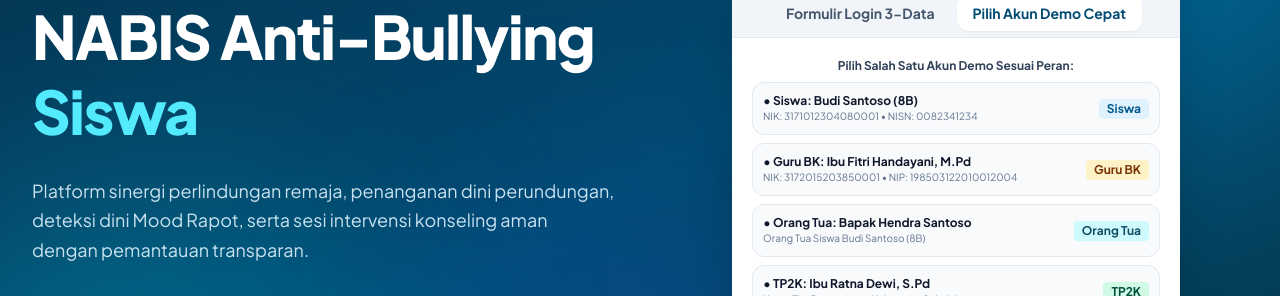
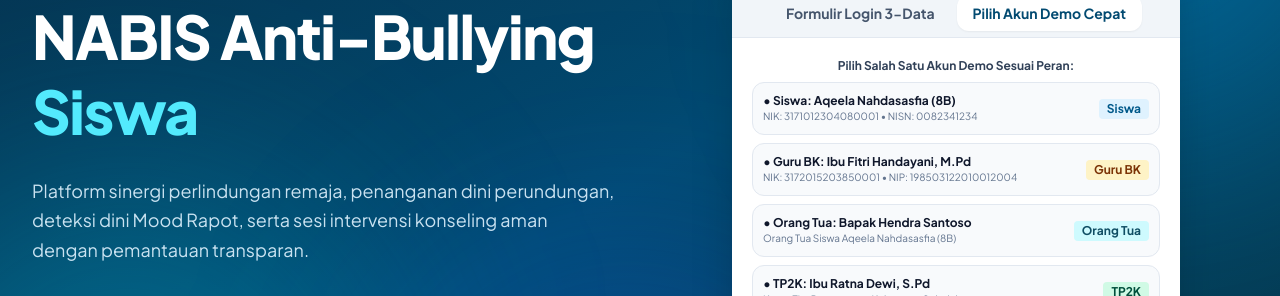
Before and after one commit to Shafw00n/nabis, a React (Vite) app: page / in a window 1280 px wide. Both pictures are taken after a click on the button "Pilih Akun Demo Cepat". Shown: the part 224-520 px from the top of the page. Built offline with nearby package versions, Linux system fonts and the light colour scheme.

Commit message:
feat: rename student Budi Santoso to Aqeela Nahdasasfia and remove avatar

```diff
--- a/src/components/AiCounselingModal.tsx
+++ b/src/components/AiCounselingModal.tsx
@@ -32,7 +32,7 @@ export const AiCounselingModal: React.FC<AiCounselingModalProps> = ({
   isOpen,
   onClose,
   onOpenLaporModal,
-  studentName = 'Budi Santoso'
+  studentName = 'Aqeela Nahdasasfia'
 }) => {
   const [activeTab, setActiveTab] = useState<'chat' | 'contacts' | 'prescriptions'>('chat');
 
--- a/src/components/HeroSection.tsx
+++ b/src/components/HeroSection.tsx
@@ -31,7 +31,7 @@ export const HeroSection: React.FC<HeroSectionProps> = ({
             <span>Zona Bebas Bullying • SMP Negeri 1 NABIS</span>
           </div>
           <h1 className="text-2xl sm:text-3xl lg:text-4xl font-extrabold tracking-tight text-white leading-tight">
-            Selamat Datang, <span className="text-cyan-300">Budi!</span>
+            Selamat Datang, <span className="text-cyan-300">Aqeela!</span>
           </h1>
           <p className="mt-2 text-sky-100 text-sm sm:text-base leading-relaxed">
             Kamu berhak belajar dan berkembang dalam lingkungan yang aman, dihargai, dan penuh kedamaian. Mari saling jaga & rangkul sesama teman.
--- a/src/components/LaporAkuModal.tsx
+++ b/src/components/LaporAkuModal.tsx
@@ -23,7 +23,7 @@ export const LaporAkuModal: React.FC<LaporAkuModalProps> = ({
   const [location, setLocation] = useState('');
   const [description, setDescription] = useState('');
   const [isAnonymous, setIsAnonymous] = useState(true);
-  const [reporterName, setReporterName] = useState('Budi Santoso');
+  const [reporterName, setReporterName] = useState('Aqeela Nahdasasfia');
   const [witnesses, setWitnesses] = useState('');
   const [hasEvidence, setHasEvidence] = useState(false);
   const [submittedSuccess, setSubmittedSuccess] = useState(false);
--- a/src/components/LoginView.tsx
+++ b/src/components/LoginView.tsx
@@ -76,12 +76,12 @@ export const LoginView: React.FC<LoginViewProps> = ({ onLogin }) => {
         userToLogin = found || {
           id: `stu-${Date.now()}`,
           role: 'student',
-          name: 'Budi Santoso',
+          name: 'Aqeela Nahdasasfia',
           nik: nik.trim(),
           nisn: dynamicId.trim(),
           className: '8B',
           schoolName: 'SMP Nusantara Jakarta',
-          avatarUrl: 'https://images.unsplash.com/photo-1539571696357-5a69c17a67c6?auto=format&fit=crop&w=200&q=80',
+          avatarUrl: '',
           streakDays: 5
         };
       } else if (selectedRole === 'teacher') {
@@ -104,7 +104,7 @@ export const LoginView: React.FC<LoginViewProps> = ({ onLogin }) => {
           name: 'Bapak Hendra Santoso',
           nik: nik.trim(),
           childNisn: dynamicId.trim(),
-          childName: 'Budi Santoso (8B)',
+          childName: 'Aqeela Nahdasasfia (8B)',
           schoolName: 'SMP Nusantara Jakarta',
           avatarUrl: 'https://images.unsplash.com/photo-1472099645785-5658abf4ff4e?auto=format&fit=crop&w=200&q=80'
         };
@@ -363,7 +363,7 @@ export const LoginView: React.FC<LoginViewProps> = ({ onLogin }) => {
                       className="w-full p-2.5 rounded-xl border border-slate-200 hover:border-sky-400 bg-slate-50 hover:bg-sky-50 transition-all flex items-center justify-between text-left"
                     >
                       <div>
-                        <h4 className="text-xs font-bold text-slate-900">• Siswa: Budi Santoso (8B)</h4>
+                        <h4 className="text-xs font-bold text-slate-900">• Siswa: Aqeela Nahdasasfia (8B)</h4>
                         <p className="text-[10px] text-slate-500">NIK: 3171012304080001 • NISN: 0082341234</p>
                       </div>
                       <span className="text-xs font-bold px-2 py-0.5 rounded bg-sky-100 text-sky-800">Siswa</span>
@@ -386,7 +386,7 @@ export const LoginView: React.FC<LoginViewProps> = ({ onLogin }) => {
                     >
                       <div>
                         <h4 className="text-xs font-bold text-slate-900">• Orang Tua: Bapak Hendra Santoso</h4>
-                        <p className="text-[10px] text-slate-500">Orang Tua Siswa Budi Santoso (8B)</p>
+                        <p className="text-[10px] text-slate-500">Orang Tua Siswa Aqeela Nahdasasfia (8B)</p>
                       </div>
                       <span className="text-xs font-bold px-2 py-0.5 rounded bg-cyan-100 text-cyan-900">Orang Tua</span>
                     </button>
--- a/src/data/mockData.ts
+++ b/src/data/mockData.ts
@@ -4,12 +4,12 @@ export const DEMO_STUDENTS: UserStudent[] = [
   {
     id: 'stu-1',
     role: 'student',
-    name: 'Budi Santoso',
+    name: 'Aqeela Nahdasasfia',
     nik: '3171012304080001',
     nisn: '0082341234',
     className: '8B',
     schoolName: 'SMP Nusantara Jakarta',
-    avatarUrl: 'https://images.unsplash.com/photo-1539571696357-5a69c17a67c6?auto=format&fit=crop&w=200&q=80',
+    avatarUrl: '',
     streakDays: 5
   },
   {
@@ -63,10 +63,10 @@ export const DEMO_PARENTS: UserParent[] = [
   {
     id: 'prn-1',
     role: 'parent',
-    name: 'Bapak Hendra Santoso (Orang Tua Budi)',
+    name: 'Bapak Hendra Santoso (Orang Tua Aqeela)',
     nik: '3171011505750001',
     childNisn: '0082341234',
-    childName: 'Budi Santoso (8B)',
+    childName: 'Aqeela Nahdasasfia (8B)',
     schoolName: 'SMP Nusantara Jakarta',
     avatarUrl: 'https://images.unsplash.com/photo-1472099645785-5658abf4ff4e?auto=format&fit=crop&w=200&q=80'
   }
@@ -203,7 +203,7 @@ export const DEMO_MOOD_RAPOTS: MoodRapot[] = [
   {
     id: 'rpt-1',
     studentId: 'stu-1',
-    studentName: 'Budi Santoso',
+    studentName: 'Aqeela Nahdasasfia',
     className: '8B',
     period: 'Juli 2026',
     level: '1',
@@ -212,7 +212,7 @@ export const DEMO_MOOD_RAPOTS: MoodRapot[] = [
     totalCheckIns: 18,
     dominantMood: 'Baik & Sangat Baik',
     triggerFactors: ['Tugas Sekolah Terkendali', 'Dukungan Teman', 'Kegiatan Olahraga'],
-    aiSummary: 'Budi menunjukkan tren kestabilan emosi yang sangat memuaskan sepanjang bulan Juli. Aktivitas check-in harian berjalan konsisten. Terdeteksi lonjakan motivasi tinggi usai mengikuti kegiatan ekstrakurikuler.',
+    aiSummary: 'Aqeela menunjukkan tren kestabilan emosi yang sangat memuaskan sepanjang bulan Juli. Aktivitas check-in harian berjalan konsisten. Terdeteksi lonjakan motivasi tinggi usai mengikuti kegiatan ekstrakurikuler.',
     recommendations: [
       'Pertahankan kebiasaan Daily Mood Check harian.',
       'Jadilah pahlawan Upstander di kelas untuk merangkul teman yang menyendiri.',
```
